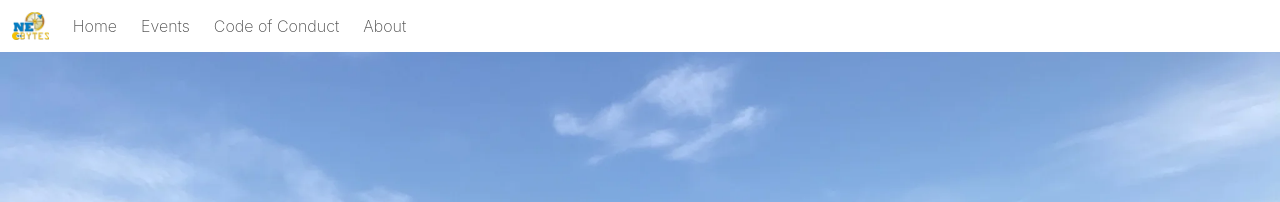
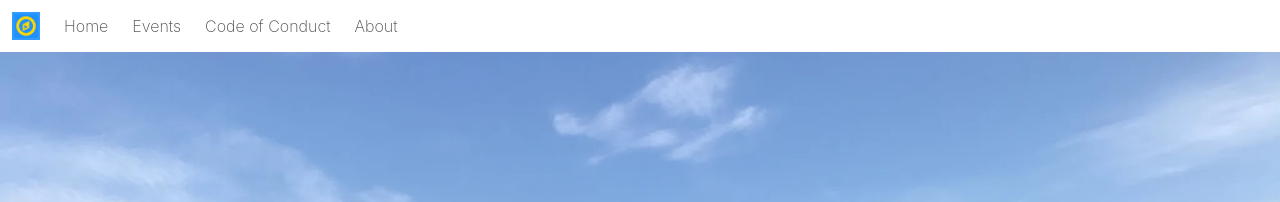
Before and after one commit to ne-bytes/ne-bytes.github.io, a Jekyll site: the page built from index.html, in a window 1280 px wide. Shown: the top 202 px of the page. Built offline with Jekyll 4.4.1, drawn with Linux system fonts in a browser that asks for light colours; the list of posts is cut into pages by our own code.

Commit message:
Update navbar.html

```diff
--- a/_includes/navbar.html
+++ b/_includes/navbar.html
@@ -1,7 +1,7 @@
 <nav id="navbar" class="navbar is-fixed-top" role="navigation" aria-label="main navigation">
   <div class="navbar-brand">
     <a class="navbar-item" href="{{ site.url }}">
-      <img src="{{ site.url }}/images/ne-bytes-logo.png" alt="NE Bytes: Microsoft Technology Usergroup in the North East of England">
+      <img src="{{ site.url }}/images/logo.webp" alt="NE Bytes: Microsoft Technology Usergroup in the North East of England">
     </a>
 
     <a role="button" class="navbar-burger" aria-label="menu" aria-expanded="false" data-target="navbarContent">
```
